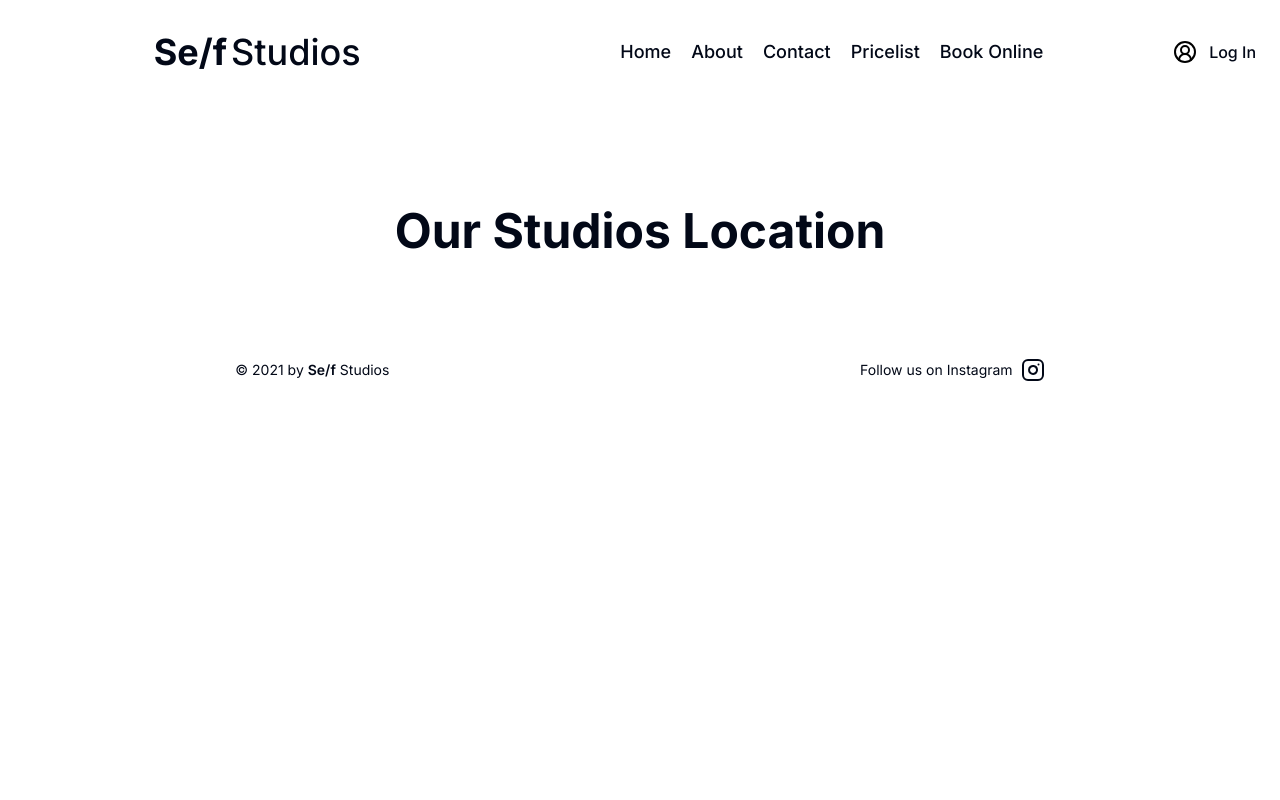
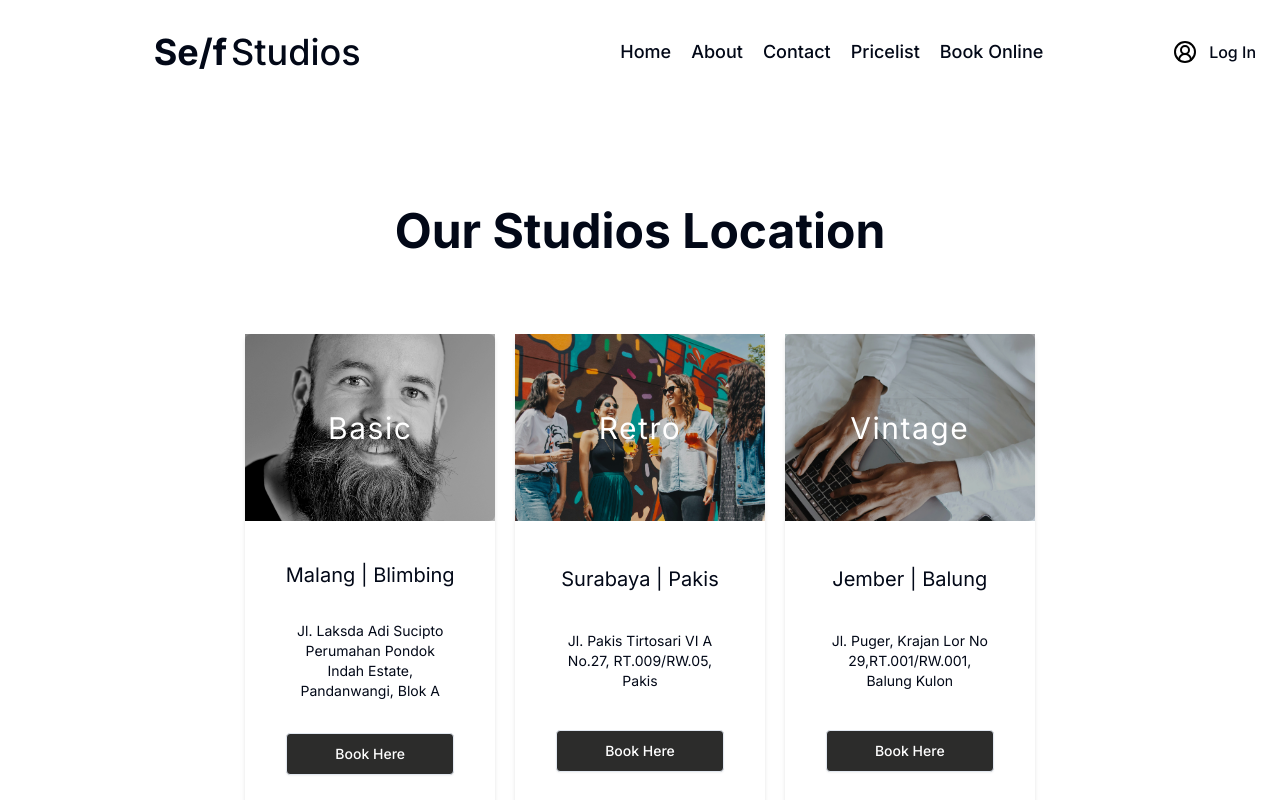
Before and after one commit to AlmasFirdaus/self-studios-ts, a Next.js app: page /book-online in a window 1280 px wide. Shown: the top 800 px of the page. Built offline with nearby package versions, Linux system fonts and the light colour scheme.

Commit message:
create book online page

```diff
--- a/src/app/(studios)/book-online/page.tsx
+++ b/src/app/(studios)/book-online/page.tsx
@@ -4,10 +4,10 @@ import React from 'react';
 
 const page = () => {
   return (
-    <section>
+    <section className="min-h-screen">
       <h1 className="font-bold text-center text-3xl lg:text-5xl/relaxed mb-16">Our Studios Location</h1>
-      <div>
-        <LocationShowcase studios={studios} gridConfig="grid-cols-2 lg:grid-cols-3" />
+      <div className="flex">
+        <LocationShowcase studios={studios} gridConfig="grid-cols-1 lg:grid-cols-3" />
       </div>
     </section>
   );
--- a/src/components/booking/location-showcase.tsx
+++ b/src/components/booking/location-showcase.tsx
@@ -2,6 +2,7 @@ import { cn } from '@/lib/utils';
 import { studio } from '@/types/studio';
 import Image from 'next/image';
 import React from 'react';
+import { Button } from '../ui/button';
 
 type Props = {
   studios: studio[];
@@ -10,12 +11,21 @@ type Props = {
 
 const LocationShowcase = ({ studios, gridConfig }: Props) => {
   return (
-    <div className="w-full container flex justify-center items-center">
-      <div className={cn('grid', gridConfig)}>
+    <div className="lg:w-2/3 container">
+      <div className={cn('grid gap-5', gridConfig)}>
         {studios?.map((studio, index) => (
-          <div key={index} className="">
-            <div className="w-full relative aspect-square">
-              <Image src={studio.image} alt={studio.class} sizes="100%,100%" className="aspect-square object-cover object-center" fill priority />
+          <div key={index} className="w-full h-full min-h-72 flex flex-col shadow-md">
+            <div key={index} className="w-full flex aspect-[4/3] relative justify-center items-center">
+              <Image src={studio.image} alt="images" sizes="100%,100%" className="w-full aspect-auto object-cover object-center" fill priority />
+              <div className="absolute top-0 left-0 w-full h-full transition-colors ease-in-out duration-200 bg-black/15 hover:bg-black/30 rounded-md" />
+              <p className="absolute text-lg lg:text-3xl/loose tracking-wider text-white shadow-inner capitalize">{studio.class}</p>
+            </div>
+            <div className="flex flex-1 flex-col justify-around items-center text-center m-8 lg:m-10 gap-8">
+              <h3 className="capitalize text-xl">{studio.place}</h3>
+              <p className="capitalize text-sm">{studio.address}</p>
+              <Button variant={'outline'} className="bg-studio-primary text-white">
+                Book Here
+              </Button>
             </div>
           </div>
         ))}
--- a/src/lib/data/contacts.ts
+++ b/src/lib/data/contacts.ts
@@ -16,7 +16,7 @@ export const studios = [
     link: 'malang-blimbing',
   },
   {
-    image: '/images/girl.jpg',
+    image: '/images/girls.jpg',
     class: 'retro',
     place: 'Surabaya | Pakis',
     address: 'Jl. Pakis Tirtosari VI A No.27, RT.009/RW.05, Pakis',
--- a/tailwind.config.ts
+++ b/tailwind.config.ts
@@ -1,80 +1,79 @@
-import type { Config } from "tailwindcss"
+import type { Config } from 'tailwindcss';
 
 const config = {
-  darkMode: ["class"],
-  content: [
-    './pages/**/*.{ts,tsx}',
-    './components/**/*.{ts,tsx}',
-    './app/**/*.{ts,tsx}',
-    './src/**/*.{ts,tsx}',
-	],
-  prefix: "",
+  darkMode: ['class'],
+  content: ['./pages/**/*.{ts,tsx}', './components/**/*.{ts,tsx}', './app/**/*.{ts,tsx}', './src/**/*.{ts,tsx}'],
+  prefix: '',
   theme: {
     container: {
       center: true,
-      padding: "2rem",
+      padding: '2rem',
       screens: {
-        "2xl": "1400px",
+        '2xl': '1400px',
       },
     },
     extend: {
       colors: {
-        border: "hsl(var(--border))",
-        input: "hsl(var(--input))",
-        ring: "hsl(var(--ring))",
-        background: "hsl(var(--background))",
-        foreground: "hsl(var(--foreground))",
+        studio: {
+          primary: '#2C2C2B',
+          secondary: '#686767',
+        },
+        border: 'hsl(var(--border))',
+        input: 'hsl(var(--input))',
+        ring: 'hsl(var(--ring))',
+        background: 'hsl(var(--background))',
+        foreground: 'hsl(var(--foreground))',
         primary: {
-          DEFAULT: "hsl(var(--primary))",
-          foreground: "hsl(var(--primary-foreground))",
+          DEFAULT: 'hsl(var(--primary))',
+          foreground: 'hsl(var(--primary-foreground))',
         },
         secondary: {
-          DEFAULT: "hsl(var(--secondary))",
-          foreground: "hsl(var(--secondary-foreground))",
+          DEFAULT: 'hsl(var(--secondary))',
+          foreground: 'hsl(var(--secondary-foreground))',
         },
         destructive: {
-          DEFAULT: "hsl(var(--destructive))",
-          foreground: "hsl(var(--destructive-foreground))",
+          DEFAULT: 'hsl(var(--destructive))',
+          foreground: 'hsl(var(--destructive-foreground))',
         },
         muted: {
-          DEFAULT: "hsl(var(--muted))",
-          foreground: "hsl(var(--muted-foreground))",
+          DEFAULT: 'hsl(var(--muted))',
+          foreground: 'hsl(var(--muted-foreground))',
         },
         accent: {
-          DEFAULT: "hsl(var(--accent))",
-          foreground: "hsl(var(--accent-foreground))",
+          DEFAULT: 'hsl(var(--accent))',
+          foreground: 'hsl(var(--accent-foreground))',
         },
         popover: {
-          DEFAULT: "hsl(var(--popover))",
-          foreground: "hsl(var(--popover-foreground))",
+          DEFAULT: 'hsl(var(--popover))',
+          foreground: 'hsl(var(--popover-foreground))',
         },
         card: {
-          DEFAULT: "hsl(var(--card))",
-          foreground: "hsl(var(--card-foreground))",
+          DEFAULT: 'hsl(var(--card))',
+          foreground: 'hsl(var(--card-foreground))',
         },
       },
       borderRadius: {
-        lg: "var(--radius)",
-        md: "calc(var(--radius) - 2px)",
-        sm: "calc(var(--radius) - 4px)",
+        lg: 'var(--radius)',
+        md: 'calc(var(--radius) - 2px)',
+        sm: 'calc(var(--radius) - 4px)',
       },
       keyframes: {
-        "accordion-down": {
-          from: { height: "0" },
-          to: { height: "var(--radix-accordion-content-height)" },
+        'accordion-down': {
+          from: { height: '0' },
+          to: { height: 'var(--radix-accordion-content-height)' },
         },
-        "accordion-up": {
-          from: { height: "var(--radix-accordion-content-height)" },
-          to: { height: "0" },
+        'accordion-up': {
+          from: { height: 'var(--radix-accordion-content-height)' },
+          to: { height: '0' },
         },
       },
       animation: {
-        "accordion-down": "accordion-down 0.2s ease-out",
-        "accordion-up": "accordion-up 0.2s ease-out",
+        'accordion-down': 'accordion-down 0.2s ease-out',
+        'accordion-up': 'accordion-up 0.2s ease-out',
       },
     },
   },
-  plugins: [require("tailwindcss-animate")],
-} satisfies Config
+  plugins: [require('tailwindcss-animate')],
+} satisfies Config;
 
-export default config
+export default config;
```
